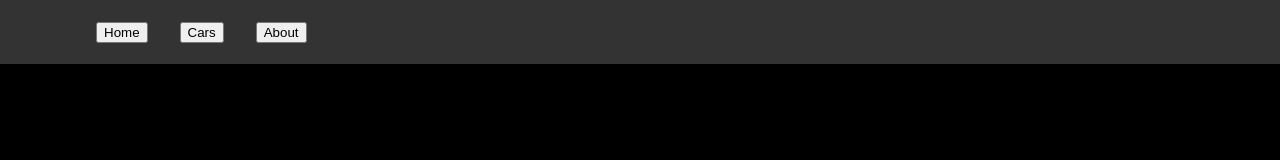
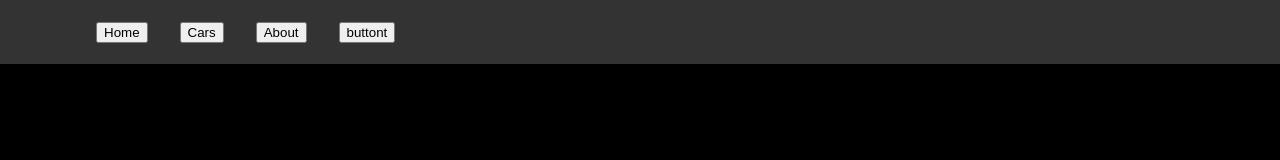
Before and after one commit to ferrarizaum/garage-front, a React (Create React App) app: page / in a window 1280 px wide. Shown: the top 160 px of the page. Built offline with nearby package versions, Linux system fonts and the light colour scheme.

Commit message:
new button

```diff
--- a/src/components/NavBar.jsx
+++ b/src/components/NavBar.jsx
@@ -22,6 +22,9 @@ const Navbar = () => {
           <li style={{ paddingLeft: "2em" }}>
             <button>About</button>
           </li>
+          <li style={{ paddingLeft: "2em" }}>
+            <button>buttont</button>
+          </li>
         </ul>
       </nav>
     </div>
```
